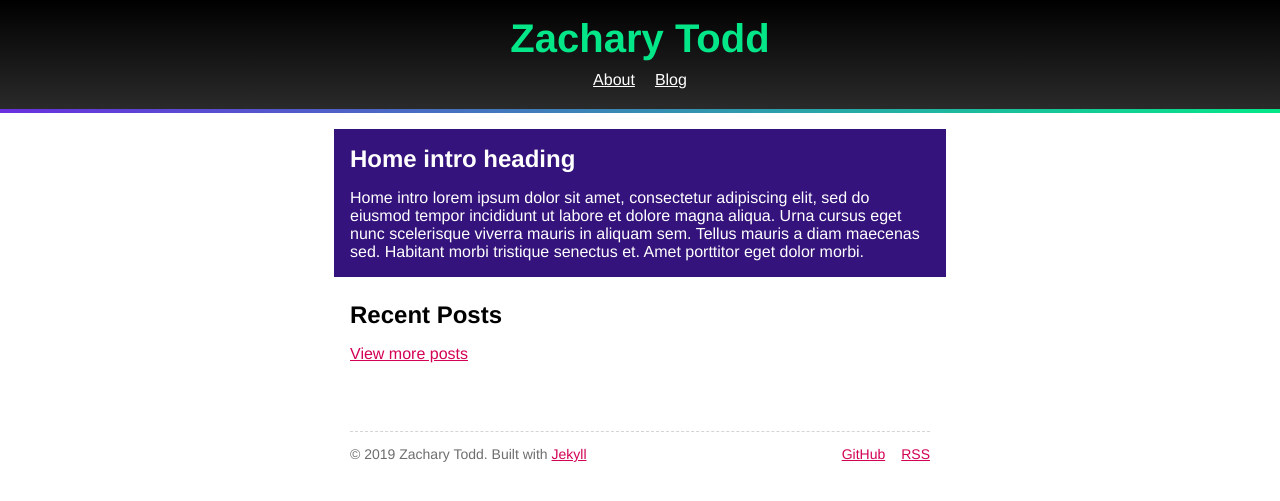
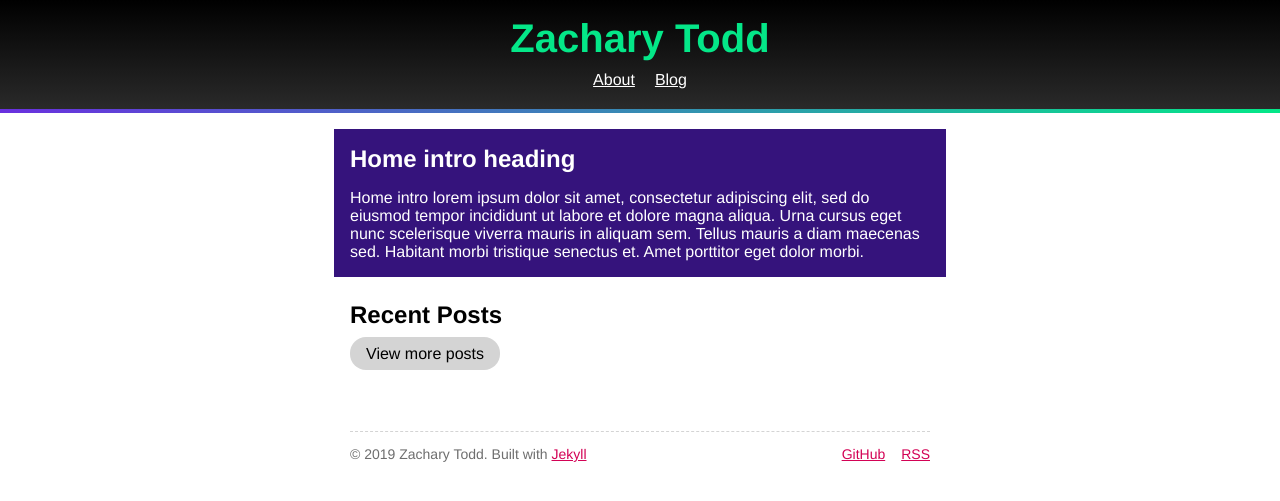
Before and after one commit to zttodd/personal-website, a Jekyll site: the page built from index.md, in a window 1280 px wide. Shown: the top 501 px of the page. Built offline with Jekyll 4.4.1, drawn with Linux system fonts in a browser that asks for light colours.

Commit message:
Add button styles
Adds site-wide button styles to global.scss.

```diff
--- a/_sass/global.scss
+++ b/_sass/global.scss
@@ -23,3 +23,11 @@ a:focus {
 section + section {
   margin-top: 24px;
 }
+
+.button {
+  background: $gray;
+  border-radius: 16px;
+  color: $black;
+  padding: 8px 16px;
+  text-decoration: none;
+}
```
